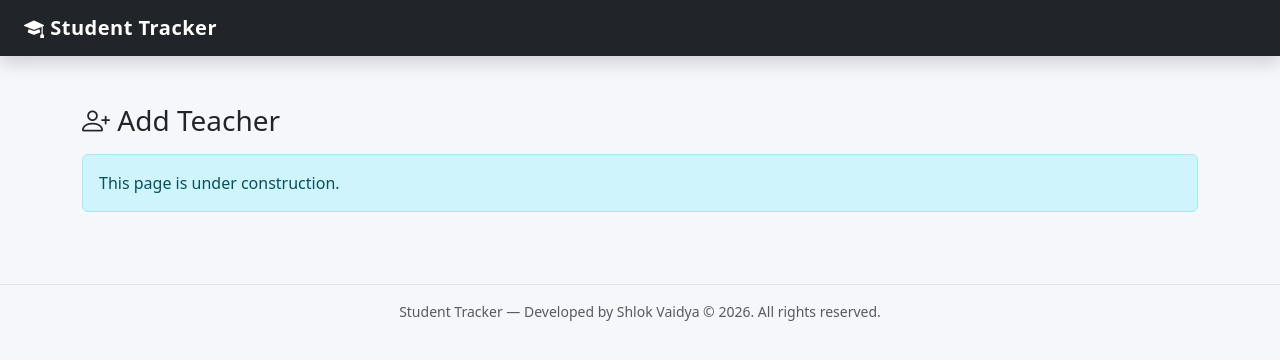
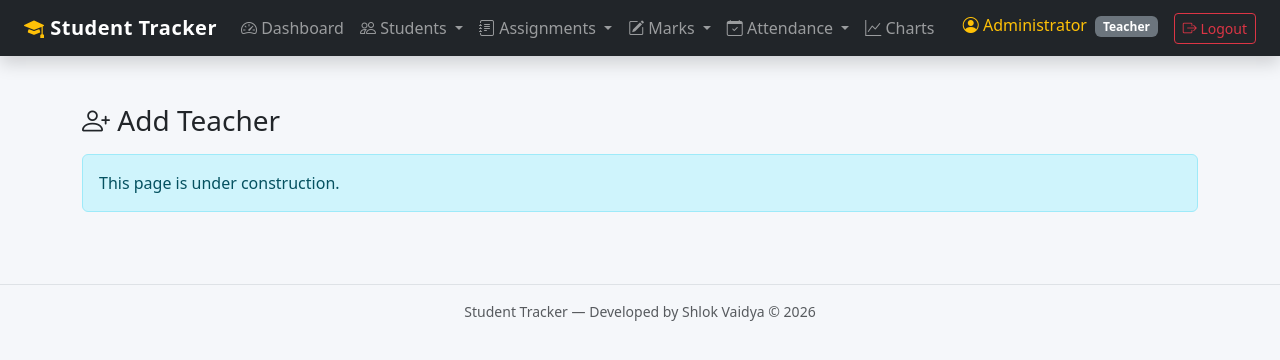
Before and after one commit to ShlokVaidya/school-management-system, a Flask app: template templates/add_teacher.html in a window 1280 px wide. Shown: the top 360 px of the page. Run offline with Flask 3, Linux system fonts and the light colour scheme; the template is opened without the code that fills it, so the values that code supplies are empty; a user stored in the database is signed in; some libraries are stand-ins or nearby versions.

Commit message:
Updated Navbar

```diff
--- a/templates/base.html
+++ b/templates/base.html
@@ -3,61 +3,74 @@
 <head>
     <meta charset="UTF-8">
     <meta name="viewport" content="width=device-width, initial-scale=1.0">
-    <title>Dashboard - {% block title %}Dashboard{% endblock %}</title>
+    <title>Student Tracker - {% block title %}Home{% endblock %}</title>
     <link href="https://cdn.jsdelivr.net/npm/bootstrap@5.3.0/dist/css/bootstrap.min.css" rel="stylesheet">
+    <! -- Icons -->
     <link href="https://cdn.jsdelivr.net/npm/bootstrap-icons@1.10.5/font/bootstrap-icons.css" rel="stylesheet">
+    <! -- Fonts -->
+    <link rel="preconnect" href="https://fonts.googleapis.com">
+    <link rel="preconnect" href="https://fonts.gstatic.com" crossorigin>
+    <link href="https://fonts.googleapis.com/css2?family=Inter:wght@400;500;600;700&display=swap" rel="stylesheet">
+    <! -- Choices.js -->
+    <link href="https://cdn.jsdelivr.net/npm/choices.js@10.2.0/public/assets/styles/choices.min.css" rel="stylesheet">
     <link rel="stylesheet" href="{{ url_for('static', filename='css/style.css') }}">
 </head>
 <body>
+
 <nav class="navbar navbar-expand-lg navbar-dark bg-dark sticky-top shadow">
     <div class="container-fluid px-4">
         <a class="navbar-brand fw-bold fs-5" href="{{ url_for('dashboard') }}">
-                <i class="bi bi-mortarboard-fill"></i> Student Tracker
+            <i class="bi bi-mortarboard-fill text-warning"></i> Student Tracker
         </a>
-            <button class="navbar-toggler" type="button" data-bs-toggle="collapse" data-bs-target="#navMenu" title="Toggle navigation" aria-label="Toggle navigation">
+        <button class="navbar-toggler" type="button" data-bs-toggle="collapse" data-bs-target="#navMenu" title="Toggle Navigation" aria-label="Toggle Navigation">
             <span class="navbar-toggler-icon"></span>
         </button>
 
         <div class="collapse navbar-collapse" id="navMenu">
             <ul class="navbar-nav me-auto mb-2 mb-lg-0">
 
-                    <!-- ADMIN / VICE PRINCIPAL / COORDINATOR NAVIGATION -->
+                {% if session.role in ['admin', 'vice_principle', 'coordinator'] %}
 
-                    {% if session.role in ['admin', 'vice_principal', 'coordinator'] %}
                     <li class="nav-item">
-                        <a class="nav-link" href="{{ url_for('admin_dashboard') }}"><i class="bi bi-speedometer2"></i> Dashboard </a>
+                        <a class="nav-link" href="{{ url_for('admin_dashboard') }}">
+                            <i class="bi bi-speedometer2"></i> Dashboard
+                        </a>
                     </li>
-                    <!-- Teachers Dropdown -->
+
                     <li class="nav-item dropdown">
                         <a class="nav-link dropdown-toggle" href="#" data-bs-toggle="dropdown">
-                            <i class="bi bi-list-ul"></i> Teachers </a>
+                            <i class="bi bi-person-badge"></i> Teachers
                         </a>
                         <ul class="dropdown-menu">
-                            <li><a class="dropdown-item" href="{{ url_for('admin_teachers') }}"><i class="bi bi-list-ul"></i> View All Teachers</a></li>
-                            <li><a class="dropdown-item" href="{{ url_for('add_teacher') }}"><i class="bi bi-person-plus"></i> Add New Teacher</a></li>
+                            <li><a class="dropdown-item" href="{{ url_for('admin_teachers') }}">
+                                <i class="bi bi-list-ui"></i> View All Teachers</a></li>
+                            <li><a class="dropdown-item" href="{{ url_for('add_teacher') }}">
+                                <i class="bi bi-person-plus"></i> Add Teacher</a></li>
                         </ul>
                     </li>
-                    <!-- Sections Dropdown -->
+
                     <li class="nav-item dropdown">
                         <a class="nav-link dropdown-toggle" href="#" data-bs-toggle="dropdown">
                             <i class="bi bi-grid-1x2"></i> Sections
                         </a>
                         <ul class="dropdown-menu">
-                            <li><a class="dropdown-item" href="{{ url_for('admin_sections') }}"><i class="bi bi-list-ul"></i> View All Sections</a></li>
+                            <li><a class="dropdown-item" href="{{ url_for('admin_sections') }}">
+                                <i class="bi bi-list-ul"></i> View All Sections</a></li>
                             <li><a class="dropdown-item" href="{{ url_for('add_section') }}">
-                                <i class="bi bi-plus-square"></i> Add New Section</a></li>
+                                <i class="bi bi-plus-square"></i> Add Section</a></li>
                         </ul>
                     </li>
-                    <!-- Students Dropdown -->
+
                     <li class="nav-item dropdown">
                         <a class="nav-link dropdown-toggle" href="#" data-bs-toggle="dropdown">
                             <i class="bi bi-people"></i> Students
                         </a>
                         <ul class="dropdown-menu">
-                            <li><a class="dropdown-item" href="{{ url_for('admin_all_students') }}"><i class="bi bi-list-ul"></i> View All Students</a></li>
+                            <li><a class="dropdown-item" href="{{ url_for('admin_all_students') }}">
+                                <i class="bi bi-list-ul"></i> View All Students</a></li>
                         </ul>
                     </li>
-                    <!-- Marks Dropdown -->
+
                     <li class="nav-item">
                         <a class="nav-link" href="{{ url_for('admin_all_marks') }}">
                             <i class="bi bi-bar-chart"></i> All Marks
@@ -66,6 +79,106 @@
                     <li class="nav-item">
                         <a class="nav-link" href="{{ url_for('admin_notices') }}">
                             <i class="bi bi-megaphone"></i> Notices
+                        </a>
+                    </li>
+
+                    {% elif session.role == 'teacher' %}
+                    <li class="nav-item">
+                        <a class="nav-link" href="{{ url_for('teacher_dashboard') }}">
+                            <i class="bi bi-speedometer2"></i> Dashboard
+                        </a>
+                    </li>
+
+                    <li class="nav-item dropdown">
+                        <a class="nav-link dropdown-toggle" href="#" data-bs-toggle="dropdown">
+                            <i class="bi bi-people"></i> Students
+                        </a>
+                        <ul class="dropdown-menu">
+                            <li><a class="dropdown-item" href="{{ url_for('teacher_students') }}">
+                                <i class="bi bi-list-ul"></i> View Students</a></li>
+                            <li><a class="dropdown-item" href="{{ url_for('add_student') }}">
+                                <i class="bi bi-person-plus"></i> Add Student</a></li>
+                        </ul>
+                    </li>
+
+                    <li class="nav-item dropdown">
+                        <a class="nav-link dropdown-toggle" href="#" data-bs-toggle="dropdown">
+                            <i class="bi bi-journal-text"></i> Assignments
+                        </a>
+                        <ul class="dropdown-menu">
+                            <li><a class="dropdown-item" href="{{ url_for('teacher_assignments') }}">
+                                <i class="bi bi-list-ul"></i> View Assignments</a></li>
+                            <li><a class="dropdown-item" href="{{ url_for('add_assignment') }}">
+                                <i class="bi bi-plus-square"></i> Add Assignment</a></li>
+                        </ul>
+                    </li>
+
+                    <li class="nav-item dropdown">
+                        <a class="nav-link dropdown-toggle" href="#" data-bs-toggle="dropdown">
+                            <i class="bi bi-pencil-square"></i> Marks
+                        </a>
+                        <ul class="dropdown-menu">
+                            <li><a class="dropdown-item" href="{{ url_for('teacher_marks') }}">
+                                <i class="bi bi-table"></i> View Marks</a></li>
+                            <li><a class="dropdown-item" href="{{ url_for('enter_marks') }}">
+                                <i class="bi bi-plus-square"></i> Enter Marks</a></li>
+                        </ul>
+                    </li>
+
+                    <li class="nav-item dropdown">
+                        <a class="nav-link dropdown-toggle" href="#" data-bs-toggle="dropdown">
+                            <i class="bi bi-calendar-check"></i> Attendance
+                        </a>
+                        <ul class="dropdown-menu">
+                            <li><a class="dropdown-item" href="{{ url_for('teacher_attendance') }}">
+                                <i class="bi bi-check2-square"></i> Take Attendance</a></li>
+                            <li><a class="dropdown-item" href="{{ url_for('view_attendance') }}">
+                                <i class="bi bi-eye"></i> View Records</a></li>
+                        </ul>
+                    </li>
+
+                    <li class="nav-item">
+                        <a class="nav-link" href="{{ url_for('section_charts') }}">
+                            <i class="bi bi-graph-up"></i> Charts
+                        </a>
+                    </li>
+
+                    {% elif session.role == 'student' %}
+                    <li class="nav-item">
+                        <a class="nav-link" href="{{ url_for('student_dashboard') }}">
+                            <i class="bi bi-speedometer2"></i> Dashboard
+                        </a>
+                    </li>
+                    <li class="nav-item">
+                        <a class="nav-link" href="{{ url_for('student_attendance') }}">
+                            <i class="bi bi-calendar-check"></i> Attendance
+                        </a>
+                    </li>
+                    <li class="nav-item">
+                        <a class="nav-link" href="{{ url_for('student_notices') }}">
+                            <i class="bi bi-bell"></i> Notices
+                        </a>
+                    </li>
+                    <li class="nav-item">
+                        <a class="nav-link" href="{{ url_for('change_password') }}">
+                            <i class="bi bi-key"></i> Change Password
+                        </a>
+                    </li>
+                    {% endif %}
+            </ul>
+
+            <ul class="navbar-nav ms-auto">
+                {% if session.full_name %}
+                <li class="nav-item">
+                    <span class="navbar-text text-warning me-3">
+                        <i class="bi bi-person-circle"></i>
+                        {{ session.full_name }}
+                        <span class="badge bg-secondary ms-1">{{ session.role.replace('_',' ') | title }}</span>
+                    </span>
+                </li>
+                <li class="nav-item">
+                    <a class="btn btn-outline-danger btn-sm" href="{{ url_for('logout') }}">
+                        <i class="bi bi-box-arrow-right"></i> Logout
                     </a>
                 </li>
                 {% endif %}
@@ -79,11 +192,12 @@
 </div>
 
 <footer class="text-center text-muted py-3 mt-5 border-top small">
-        Student Tracker &mdash; Developed by Shlok Vaidya &copy; 2026. All rights reserved.
+    Student Tracker &mdash; Developed by Shlok Vaidya &copy; 2026
 </footer>
 
 <script src="https://cdn.jsdelivr.net/npm/bootstrap@5.3.0/dist/js/bootstrap.bundle.min.js"></script>
 <script src="https://cdn.jsdelivr.net/npm/chart.js@4.4.0/dist/chart.umd.min.js"></script>
+<script src="https://cdn.jsdelivr.net/npm/choices.js@10.2.0/public/assets/scripts/choices.min.js"></script>
 {% block scripts %}{% endblock %}
 </body>
 </html>
```
Lines whose indentation alone changed are shown as unchanged.
